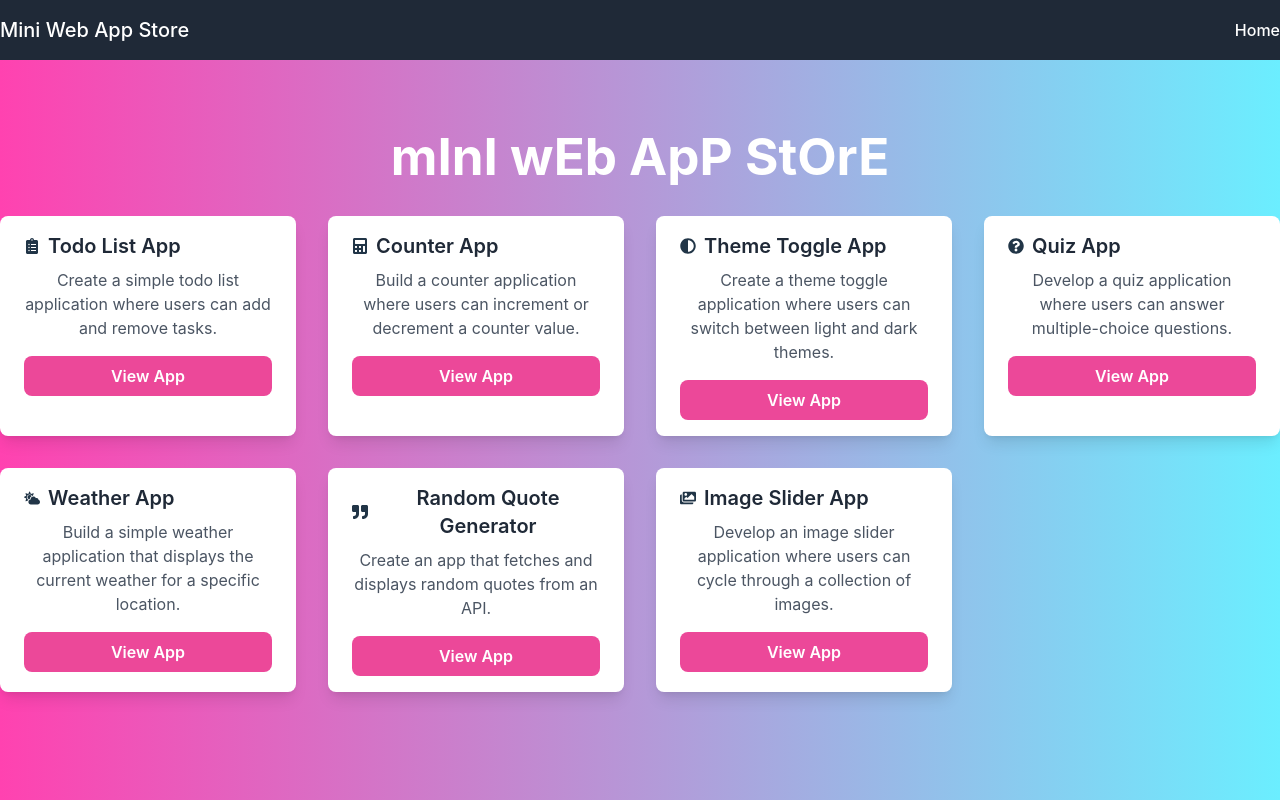
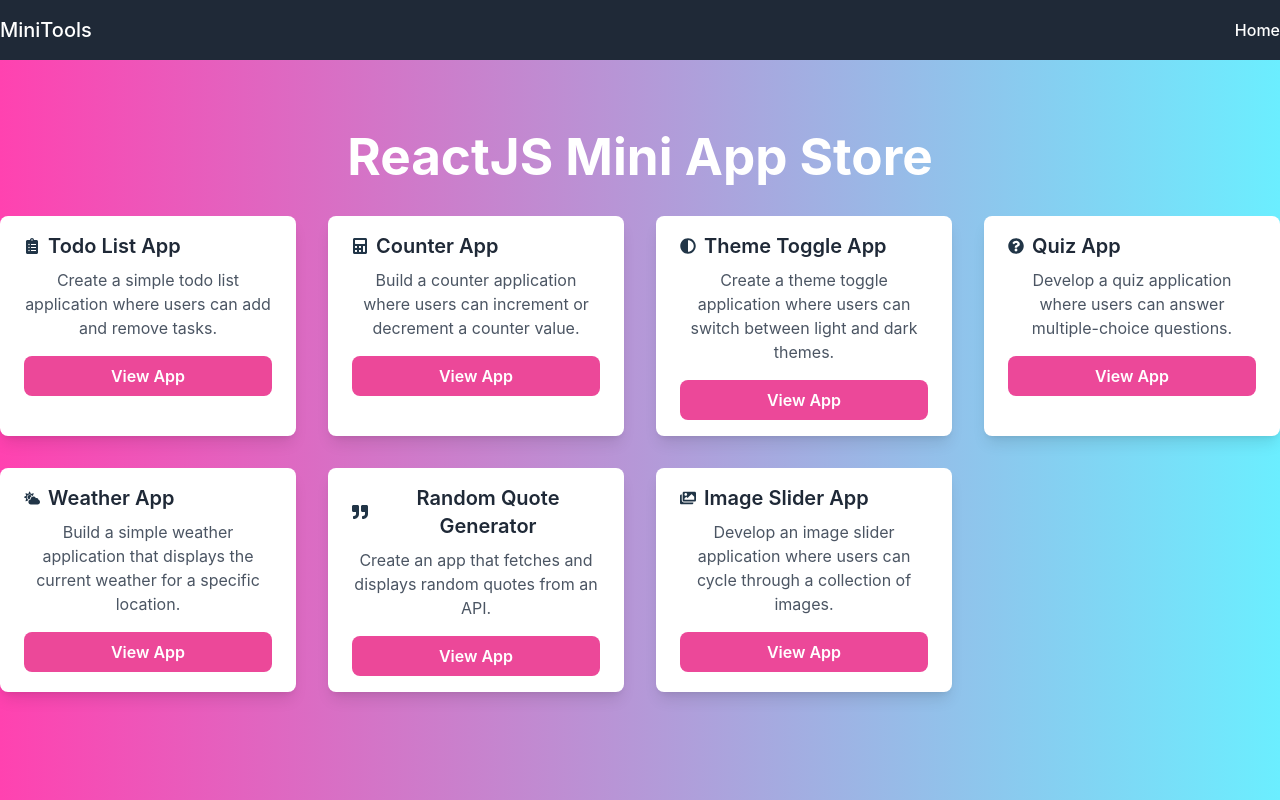
Before and after one commit to sehaj97/MiniAppLibrary, a React (Vite) app: page / in a window 1280 px wide. Built offline with nearby package versions, Linux system fonts and the light colour scheme.

Commit message:
updated react tools titles

```diff
--- a/index.html
+++ b/index.html
@@ -6,7 +6,7 @@
   <link rel="icon" type="image/svg+xml" href="/vite.svg" />
   <meta name="viewport" content="width=device-width, initial-scale=1.0" />
   <script src="https://kit.fontawesome.com/5aeebdc7db.js" crossorigin="anonymous"></script>
-  <title>Mini App Store</title>
+  <title>MiniTools - ReactJS</title>
 </head>
 
 <body>
--- a/src/Components/NavigationHeader/index.jsx
+++ b/src/Components/NavigationHeader/index.jsx
@@ -7,7 +7,7 @@ const NavigationHeader = () => {
             <div className="container mx-auto">
                 <nav className="flex justify-between items-center">
                     <h1 className="text-white font-bold text-xl">
-                        <Link to="/" className="text-white hover:text-gray-300">Mini Web App Store</Link></h1>
+                        <Link to="/" className="text-white hover:text-gray-300">MiniTools</Link></h1>
                     <ul className="flex space-x-4">
                         <li>
                             <Link to="/" className="text-white hover:text-gray-300">Home</Link>
--- a/src/Pages/Home/index.jsx
+++ b/src/Pages/Home/index.jsx
@@ -16,7 +16,7 @@ const Home = () => {
   return (
     <div className='container mt-32 mx-auto'>
 
-      <h1 className="font-bold mb-8 text-center text-white">mInI wEb ApP StOrE</h1>
+      <h1 className="font-bold mb-8 text-center text-white">ReactJS Mini App Store</h1>
       <div className="grid grid-cols-1 md:grid-cols-3 lg:grid-cols-4 gap-8">
         {projects.map(project => (
           <div key={project.id} className="bg-white rounded-lg overflow-hidden shadow-lg hover:shadow-xl transition duration-300 ease-in-out">
```
